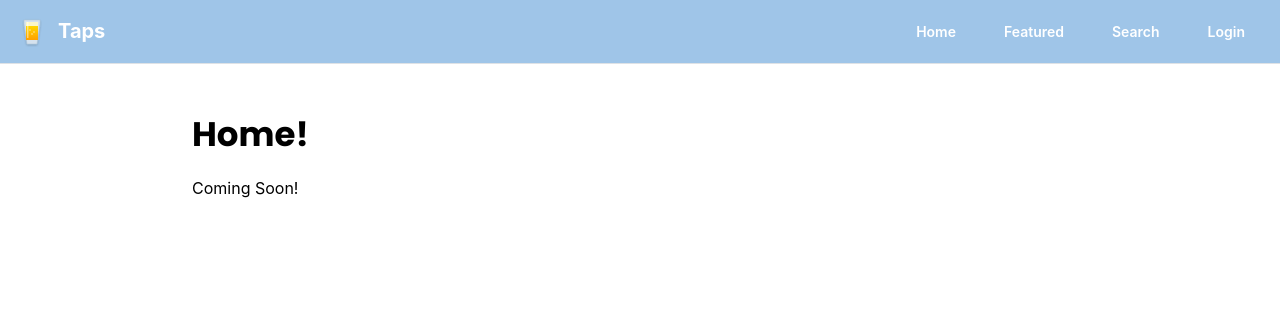
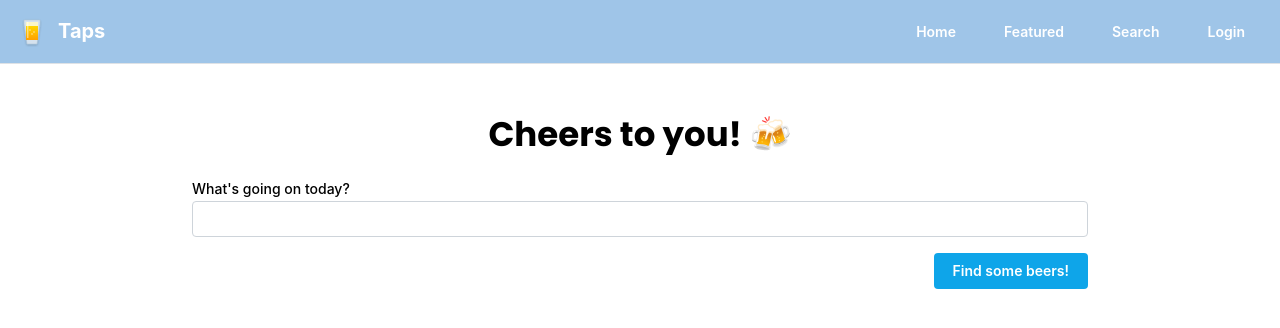
Before and after one commit to dillon9693/taps, a React (Create React App) app in the folder client/: page /home in a window 1280 px wide. Shown: the top 328 px of the page. Built offline with nearby package versions, Linux system fonts and the light colour scheme; no server answers.

Commit message:
Implement form on home page

```diff
--- a/client/src/routes/Home.tsx
+++ b/client/src/routes/Home.tsx
@@ -1,12 +1,49 @@
-import { Container, Title } from "@mantine/core";
+import {
+  Button,
+  Center,
+  Container,
+  Grid,
+  Group,
+  TextInput,
+  Title,
+} from "@mantine/core";
+import { useForm } from "@mantine/form";
 
 export default function Home() {
+  const queryForm = useForm({
+    mode: "uncontrolled",
+    initialValues: {
+      query: "",
+    },
+  });
+
+  const onQueryFormSubmit = queryForm.onSubmit((values) => {
+    console.log(values);
+    // TODO send request
+  });
+
   return (
     <Container mt="xl">
-      <Title order={1} mb="lg">
-        Home!
-      </Title>
-      Coming Soon!
+      <Center>
+        <Title order={1} mb="lg">
+          Cheers to you! 🍻
+        </Title>
+      </Center>
+
+      <form onSubmit={onQueryFormSubmit}>
+        <Grid gutter="lg">
+          <Grid.Col span={12}>
+            <TextInput
+              label="What's going on today?"
+              {...queryForm.getInputProps("query")}
+            />
+
+            <Group justify="flex-end" mt="md">
+              <Button type="submit">Find some beers!</Button>
+            </Group>
+          </Grid.Col>
+        </Grid>
+      </form>
     </Container>
   );
 }
```
